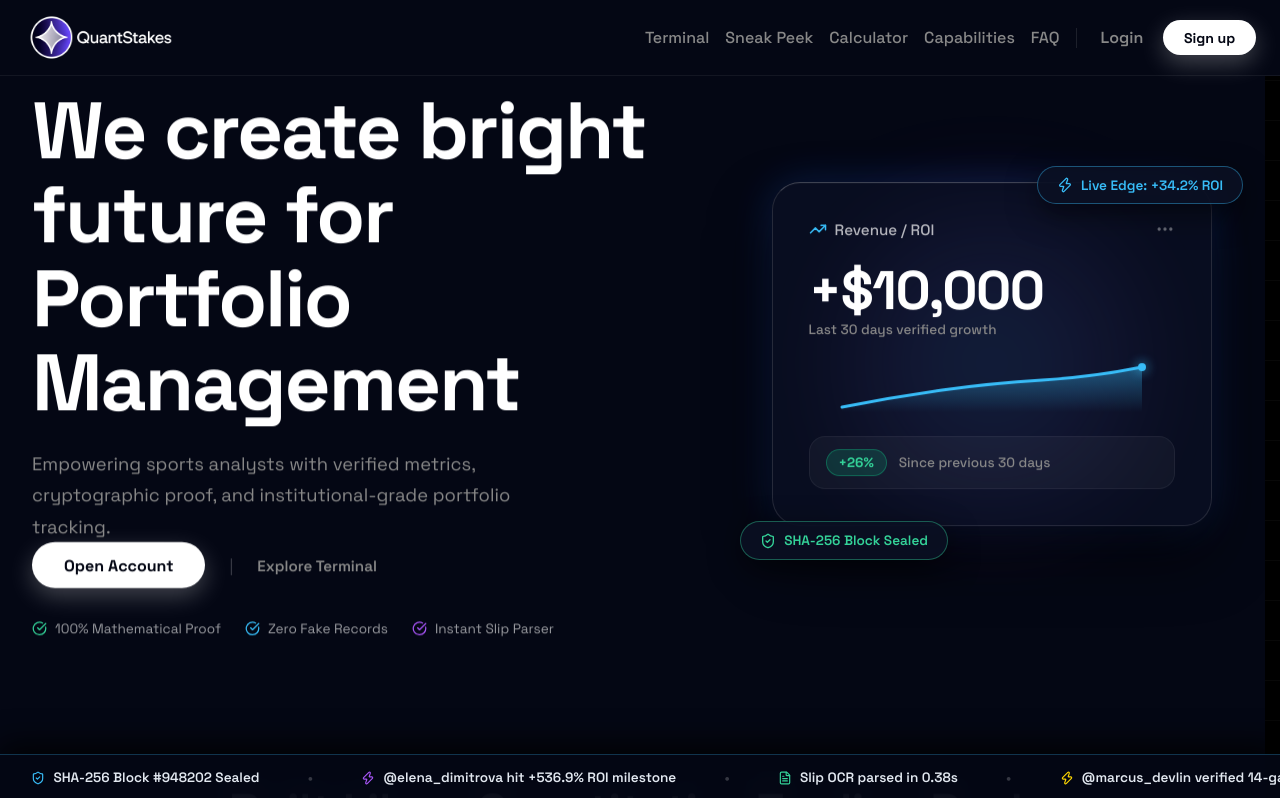
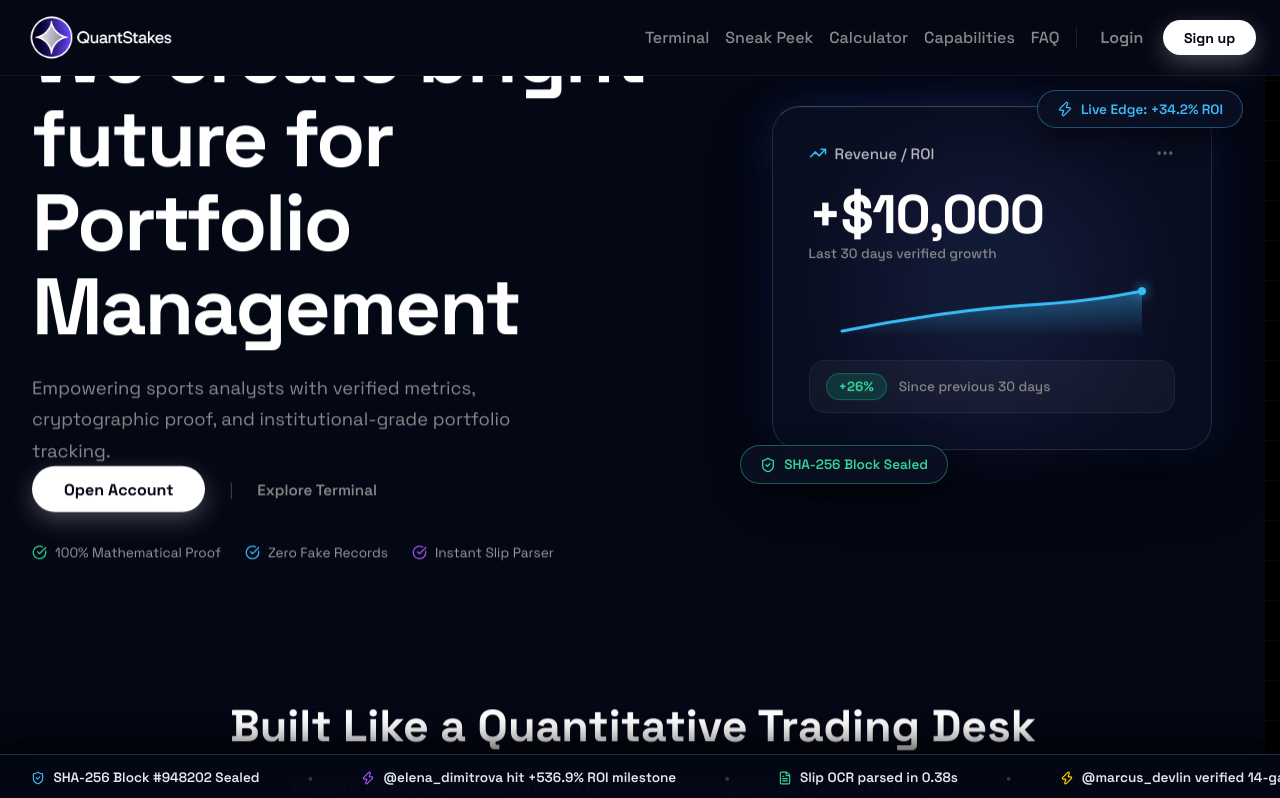
Before and after one commit to tsvetkov10/QuantStake, a React (Vite) app: page / in a window 1280 px wide. Shown: the top 798 px of the page. Built offline with nearby package versions, Linux system fonts and the light colour scheme; a web font is replaced by a local one.

Commit message:
Pushed landing page hero content to the absolute top directly under header bar on dev and main

```diff
--- a/src/index.css
+++ b/src/index.css
@@ -574,8 +574,8 @@
 .col-span-2 { grid-column: span 2; }
 
 .hero-landing-section {
-  padding-top: 1rem;
-  padding-bottom: 2rem;
+  padding-top: 0 !important;
+  padding-bottom: 1.5rem !important;
 }
 
 /* Dashboard Filter Bar Base (Desktop) */
--- a/src/pages/Landing.jsx
+++ b/src/pages/Landing.jsx
@@ -192,9 +192,9 @@
       </header>
 
       {/* Hero Section */}
-      <section className="hero-landing-section" style={{ position: 'relative', width: '100%' }}>
+      <section className="hero-landing-section" style={{ position: 'relative', width: '100%', paddingTop: '76px' }}>
 
-        <div className="hero-cirform-grid" style={{ padding: '4.5rem 2rem 2rem 2rem' }}>
+        <div className="hero-cirform-grid" style={{ padding: '0.75rem 2rem 2rem 2rem' }}>
 
           {/* Hero Left Column: Headline, Description & White Pill Action */}
           <div className="flex-col reveal-on-scroll" style={{ alignItems: 'flex-start' }}>
```
